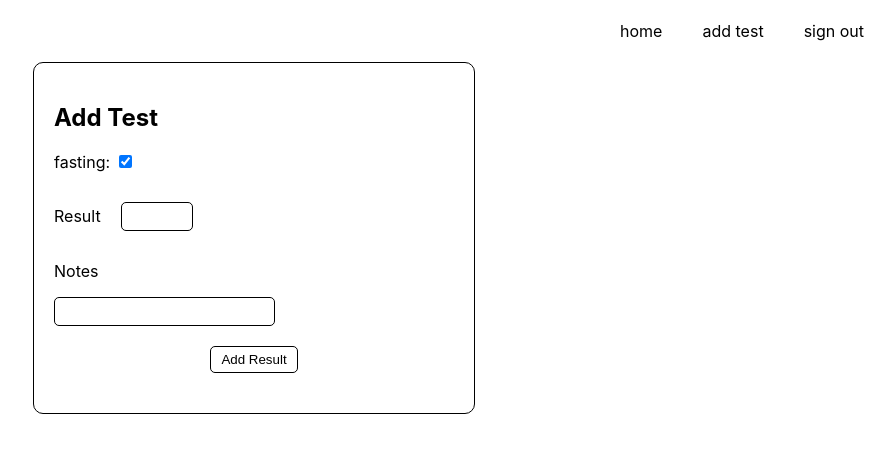
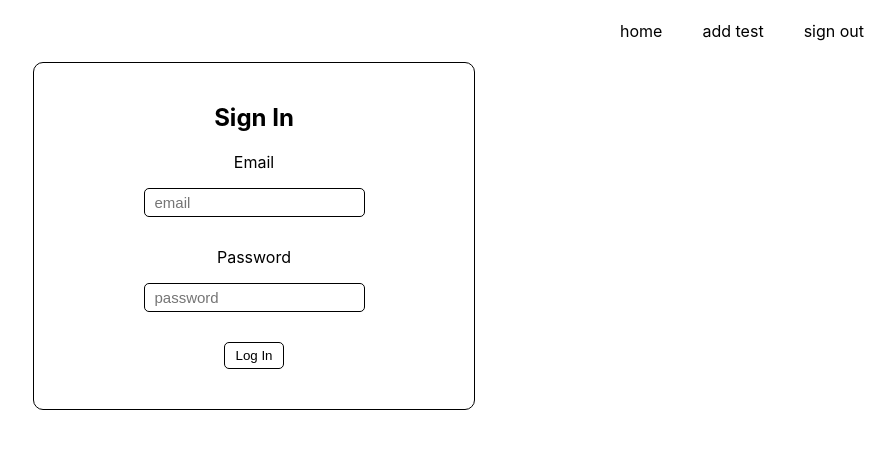
Before and after one commit to dsersch/sugartracker, a React (Create React App) app: page / in a window 1280 px wide. Shown: the top 452 px of the page, without its empty margins (386-1280 px from the left). Built offline with nearby package versions, Linux system fonts and the light colour scheme; no server answers.

Commit message:
home functionality localized and basic routing

```diff
--- a/src/App.js
+++ b/src/App.js
@@ -2,51 +2,41 @@ import React, { Component } from 'react';
 import Nav from './components/nav/Nav';
 import Home from './components/home/Home';
 import AddTest from './components/addtest/AddTest';
+import Register from './components/register/Register';
+import SignIn from './components/signIn/SignIn';
+import './App.css';
 
-import './App.css';
 
 class App extends Component {
   constructor() {
     super();
     this.state = {
       userid: 1,
-      testResults: [],
-      route: ''
+      route: 'signin',
+      isSignedIn: false
     }
   }
 
-  componentDidMount() {
-    fetch('http://localhost:3001/home', {
-      method: 'POST',
-      headers: {"Content-Type": "application/json"},
-      body: JSON.stringify({userid: this.state.userid})
-    }).then((response) => response.json())
-    .then((res) => {
-      this.setState({testResults: res});
-    }).catch((error) => {
-      console.error('Error:', error);
-    });
+  onRouteChange =(route) => {
+    if (route === 'signout') {
+      this.setState({route: 'signin', isSignedIn: false, userid: '', testResults: []})
+    } else {
+      this.setState({ route })
+    }
   }
 
-  generateStats = () => {
-    if (this.state.testResults.length === 0) {
-      return <div></div>
-    } else {
-      const last = this.state.testResults[0].sugar
-      let fastingTotal = 0
-      let fastingTests = 0
-      let afterFoodTotal = 0
-      let afterFoodTests = 0
-      this.state.testResults.forEach((test) => {
-        if (test.fasting) {
-          fastingTotal = fastingTotal + test.sugar;
-          fastingTests++
-        } else {
-          afterFoodTotal = afterFoodTotal + test.sugar;
-          afterFoodTests++
-        }
-      })
-      return <Home last={last} fastingAVG={fastingTotal/fastingTests} afterFoodAVG={afterFoodTotal/afterFoodTests}/>
+  currentRoute = () => {
+    switch (this.state.route) {
+      case 'home':
+        return <Home userid={this.state.userid}/>;
+      case 'register':
+        return <Register />;
+      case 'addTest':
+        return <AddTest id={this.state.userid} />
+      case 'signin':
+        return <SignIn onRouteChange={this.onRouteChange}/>
+      default:
+        return <div>whoa, messed that up...</div>
     }
   }
 
@@ -54,9 +44,11 @@ render() {
 
   return (
       <div className="App">
-        <Nav />
+        <Nav onRouteChange={this.onRouteChange} />
+        {this.currentRoute()}
+        {/* <Register />
         {this.generateStats()}
-        <AddTest id={this.state.userid} />
+        <AddTest id={this.state.userid} /> */}
       </div>
     );
   }
--- a/src/components/home/Home.js
+++ b/src/components/home/Home.js
@@ -1,16 +1,61 @@
-import React from 'react';
+import React, { Component } from 'react';
 import './Home.css';
 
-const Home = (props) => {
+class Home extends Component  {
+    constructor(props) {
+        super(props);
+        this.state = {
+            testResults: []
+        }
+    }
+
+    componentDidMount() {
+        fetch('http://localhost:3001/home', {
+          method: 'POST',
+          headers: {"Content-Type": "application/json"},
+          body: JSON.stringify({userid: this.props.userid})
+        }).then((response) => response.json())
+        .then((res) => {
+          this.setState({testResults: res});
+        }).catch((error) => {
+          console.error('Error:', error);
+        });
+    }
+
+    generateStats = () => {
+        if (this.state.testResults.length === 0) {
+            return <h1>no results...</h1>
+        } else {
+            const last = this.state.testResults[0].sugar
+            let fastingTotal = 0
+            let fastingTests = 0
+            let afterFoodTotal = 0
+            let afterFoodTests = 0
+            this.state.testResults.forEach((test) => {
+                if (test.fasting) {
+                    fastingTotal += test.sugar;
+                    fastingTests++
+                } else {
+                    afterFoodTotal += test.sugar;
+                    afterFoodTests++
+                }
+            })
             return (
                 <div className='homeInfo'>
                     <h1>Basic info</h1>
-            <p>last test was: {props.last}</p>
+                    <p>last test was: {last}</p>
                     <p>last test date here...</p>
-            <p>fasting average: {props.fastingAVG} </p>
-            <p>after food average: {props.afterFoodAVG}</p>
+                    <p>fasting average: {fastingTotal/fastingTests}</p>
+                    <p>after food average:{afterFoodTotal/afterFoodTests}</p>
                 </div>
             )
         }
+    }
+
+
+    render() {
+         return this.generateStats()
+    }
+}
 
 export default Home;
--- a/src/components/nav/Nav.js
+++ b/src/components/nav/Nav.js
@@ -1,12 +1,12 @@
 import React from 'react';
 import './Nav.css';
 
-const Nav = () => {
+const Nav = ({ onRouteChange }) => {
     return (
         <div className='navBar'>
-            <p className='navButton'>home</p>
-            <p className='navButton'>add test</p>
-            <p className='navButton'>sign out</p>
+            <p className='navButton' onClick={() => onRouteChange('home')}>home</p>
+            <p className='navButton' onClick={() => onRouteChange('addTest')}>add test</p>
+            <p className='navButton' onClick={() => onRouteChange('signout')}>sign out</p>
         </div>
     )
 };
--- /dev/null
+++ b/src/components/register/Register.css
@@ -0,0 +1,8 @@
+.registerForm {
+    border: 1px solid black;
+    border-radius: 10px;
+    width: 400px;
+    margin: 0 auto;
+    padding: 20px;
+    text-align: center;
+}
--- /dev/null
+++ b/src/components/register/Register.js
@@ -0,0 +1,21 @@
+import React from 'react';
+import './Register.css';
+
+const Register = ({ onRouteChange }) => {
+    return (
+        <div className="registerForm">
+            <h2>Sign Up</h2>
+            <div className="inputSection">
+                <p className="formLabel">Email</p>
+                <input className="addTestInput" type="text" placeholder="email"/>
+            </div>
+            <div className="inputSection">
+                <p className="formLabel">Password</p>
+                <input className="addTestInput" type="password" placeholder="password"/>
+            </div>
+            <button className="addButton">Register</button>
+        </div>
+    )
+}
+
+export default Register;
--- /dev/null
+++ b/src/components/signIn/SignIn.js
@@ -0,0 +1,31 @@
+import React, { Component } from 'react';
+
+class SignIn  extends Component {
+    constructor(props) {
+        super(props);
+        this.state = {
+            signInEmail: '',
+            signInPassword: ''
+        }
+    }
+
+    render() {
+        return (
+            <div className="registerForm">
+                <h2>Sign In</h2>
+                <div className="inputSection">
+                    <p className="formLabel">Email</p>
+                    <input className="addTestInput" type="text" placeholder="email"/>
+                </div>
+                <div className="inputSection">
+                    <p className="formLabel">Password</p>
+                    <input className="addTestInput" type="password" placeholder="password"/>
+                </div>
+                <button className="addButton" onClick={() => this.props.onRouteChange('home')}>Log In</button>
+            </div>
+        )
+    }
+}
+
+
+export default SignIn;
```
Lines whose indentation alone changed are shown as unchanged.
